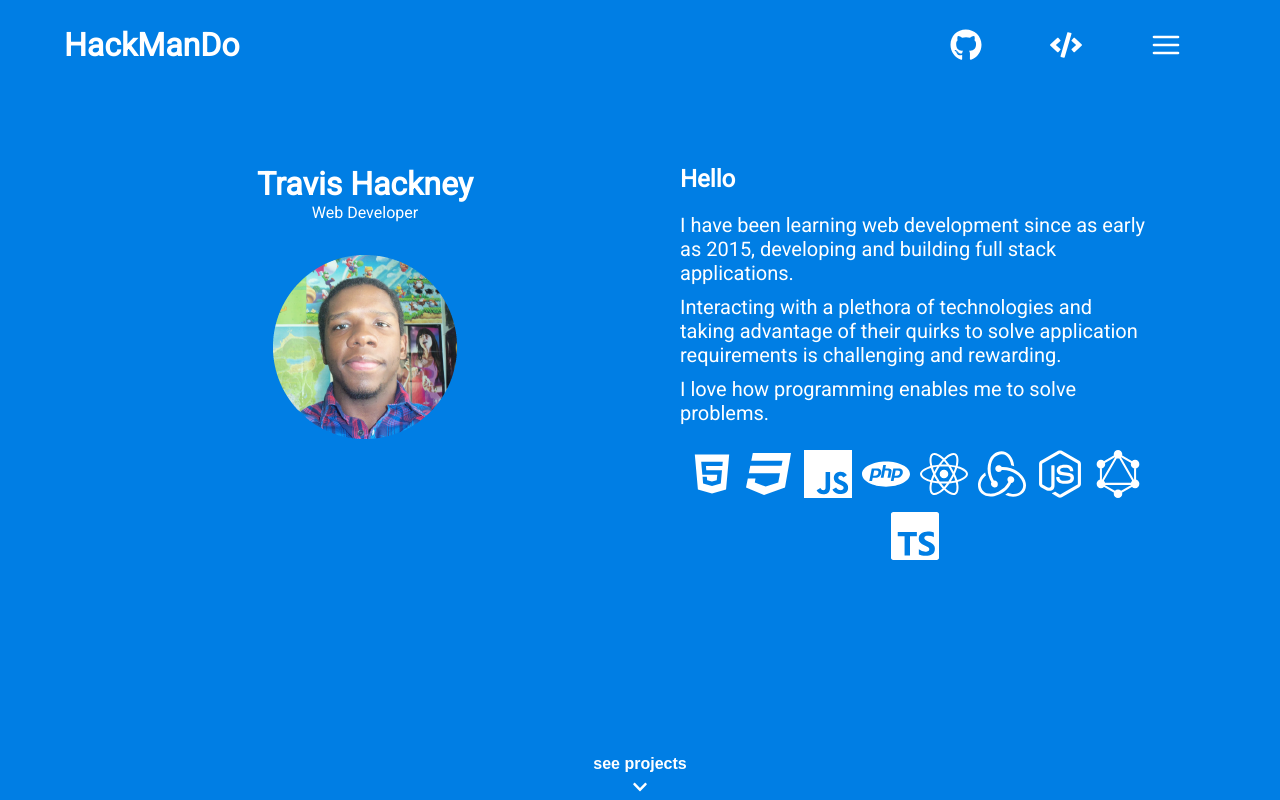
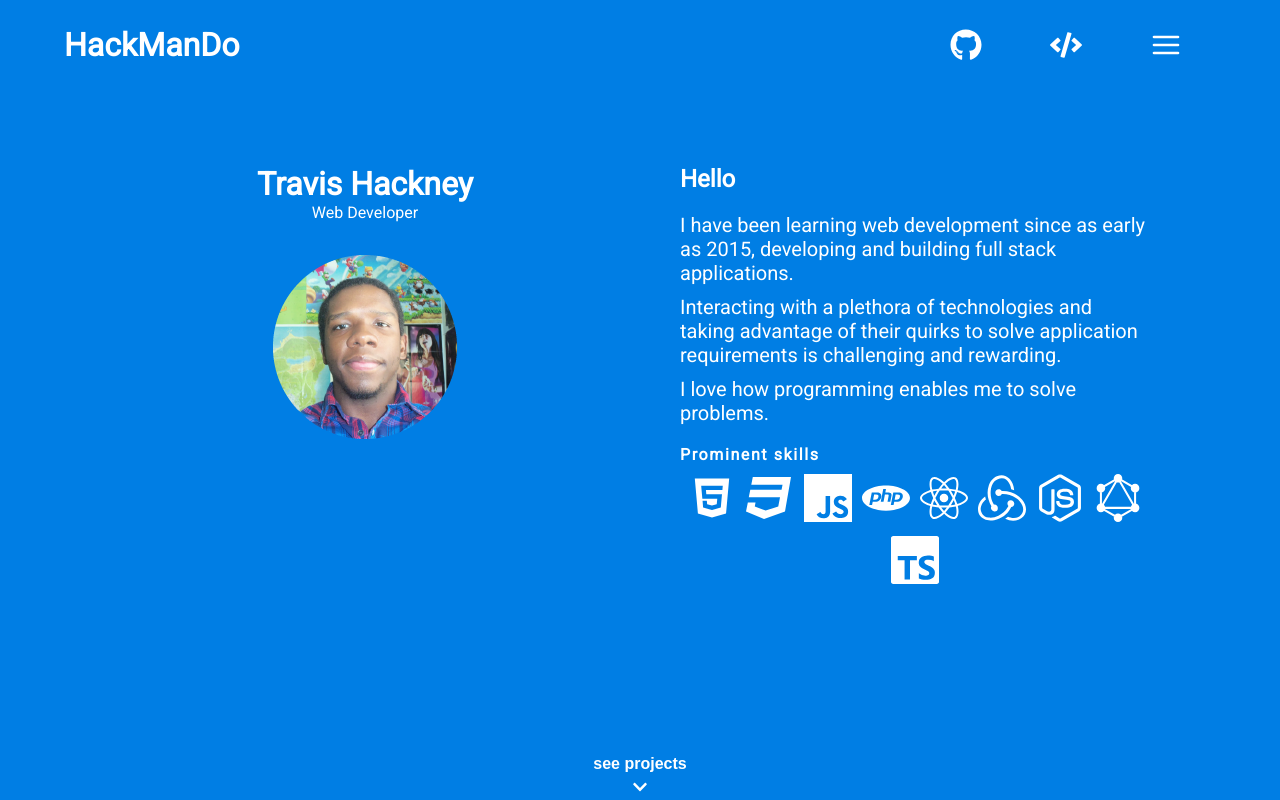
Before and after one commit to TravisTHII/hackmando, a React (Create React App) app: page / in a window 1280 px wide. Built offline with nearby package versions, Linux system fonts and the light colour scheme.

Commit message:
Update: UI

```diff
--- a/src/components/Panes/Home/index.tsx
+++ b/src/components/Panes/Home/index.tsx
@@ -40,8 +40,13 @@ export const Home = () => (
             </p>
             <p>I love how programming enables me to solve problems.</p>
           </div>
-          <div className="tech_stack">
-            <BuiltWith builtWith={skills} />
+          <div className="skills">
+            <div className="skills_header">
+              <p>Prominent skills</p>
+            </div>
+            <div className="skills_list">
+              <BuiltWith builtWith={skills} />
+            </div>
           </div>
         </div>
       </div>
--- a/src/style/App.css
+++ b/src/style/App.css
@@ -234,7 +234,14 @@ Home Panel
 .content > p:not(:last-child) {
   margin-bottom: 10px;
 }
-.tech_stack {
+.skills_header {
+  margin-bottom: 5px;
+}
+.skills_header p {
+  font-weight: bold;
+  letter-spacing: 0.1rem;
+}
+.skills_list {
   text-align: center;
 }
 .show_projects {
```
